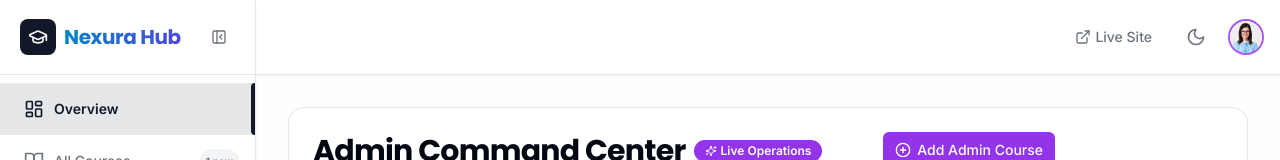
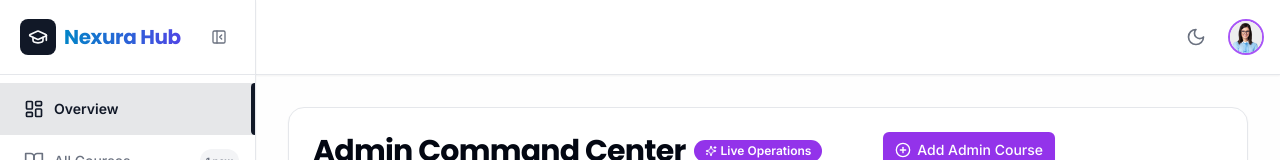
Before and after one commit to Rakibul12356/Nexura-Hub, a React (Vite) app: page /admin in a window 1280 px wide. Shown: the top 160 px of the page. Built offline with nearby package versions, Linux system fonts and the light colour scheme; the HTML template or start-up script is replaced by a standard one.

Commit message:
feat: implement AdminNavbar component with navigation, theme toggle, and user profile management

```diff
--- a/src/components/admin/admin-navbar.tsx
+++ b/src/components/admin/admin-navbar.tsx
@@ -37,18 +37,6 @@ export const AdminNavbar: React.FC = () => {
       </div>
 
       <div className="flex items-center gap-x-3 ml-auto">
-        <Button
-          variant="ghost"
-          size="sm"
-          asChild
-          className="hidden sm:flex gap-1 text-muted-foreground hover:text-foreground"
-        >
-          <Link to="/">
-            <ExternalLink className="h-4 w-4" />
-            <span>Live Site</span>
-          </Link>
-        </Button>
-
         <Button
           variant="ghost"
           size="icon"
```
